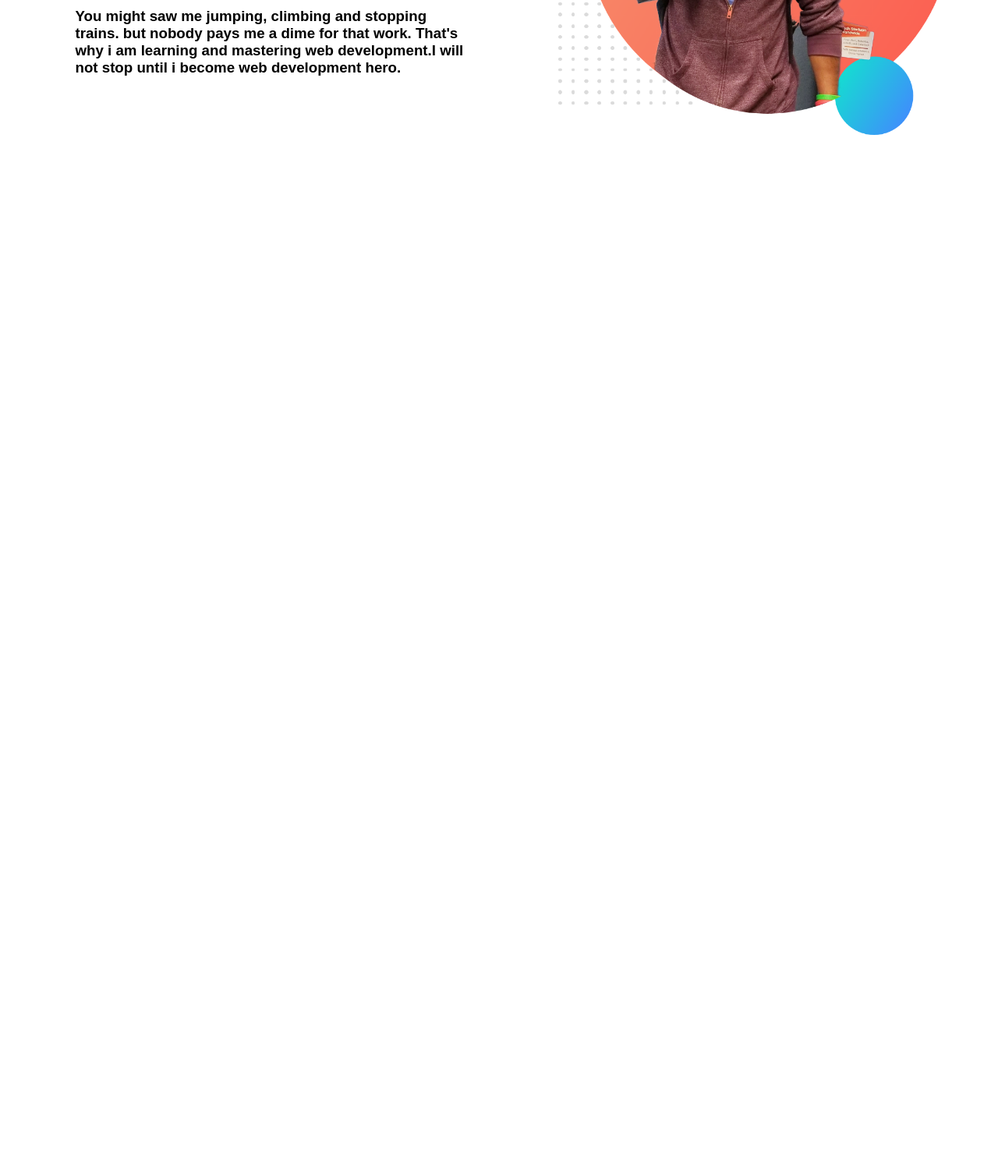
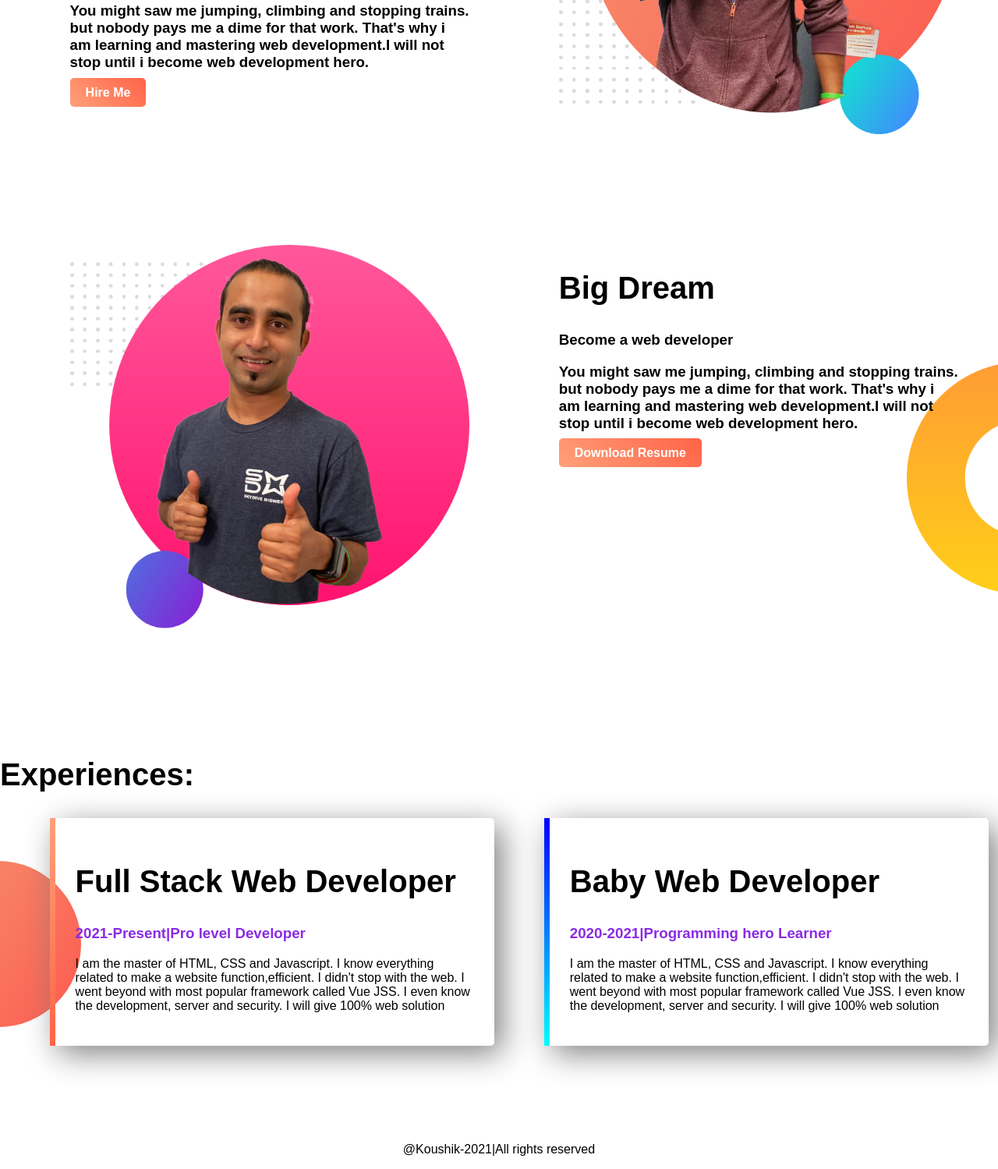
Before and after one commit to koushikkumarbiswas/my-portfolio, a plain HTML site: page index.html in a window 1280 px wide. Shown: the part 362-1861 px from the top of the page at 78% size. Before the commit the page ends 800 px from the top, so only its background shows below. Drawn offline with Linux system fonts and the light colour scheme; a web font is replaced by a local one.

Commit message:
finished my first website

```diff
--- a/index.html
+++ b/index.html
@@ -8,14 +8,40 @@
     <link rel="stylesheet" href="style.css">
 </head>
 <body>
-    <section>
+    <section class="top">
         <div class="a">
             <h1>Welcome To</h1>
             <h1><span class="highlight">Koushik Biswas</span> Website</h1>
             <h3>World Class professional web developer</h3>
             <h3>You might saw me jumping, climbing and stopping trains. but nobody pays me a dime for that work. That's why i am learning and mastering web development.I will not stop until i become web development hero.</h3>
+            <a href="#" target="_blank">Hire Me</a>
         </div>
         <div class="a"><img src="images/jhankar.png" alt=""></div>
     </section>
+    <section class="bottom">
+        <div class="a"><img src="images/jhankar2.png" alt=""></div>
+        <div class="a">
+            <h2>Big Dream</h2>
+            <h3>Become a web developer</h3>
+            <h3>You might saw me jumping, climbing and stopping trains. but nobody pays me a dime for that work. That's why i am learning and mastering web development.I will not stop until i become web development hero.</h3>
+            <a href="#" target="_blank">Download Resume</a>
+        </div>
+    </section>
+    <section class="experience">
+        <h2>Experiences:</h2>
+        <div id="x" class="a shadow">
+            <h2>Full Stack Web Developer</h2>
+            <h3  class="highlight">2021-Present|Pro level Developer</h3>
+            <p>I am the master of HTML, CSS and Javascript. I know everything related to make a website function,efficient. I didn't stop with the web. I went beyond with most popular framework called Vue JSS. I even know the development, server and security. I will give 100% web solution</p>
+        </div>
+        <div id="y" class="a shadow">
+            <h2>Baby Web Developer</h2>
+            <h3  class="highlight">2020-2021|Programming hero Learner</h3>
+            <p>I am the master of HTML, CSS and Javascript. I know everything related to make a website function,efficient. I didn't stop with the web. I went beyond with most popular framework called Vue JSS. I even know the development, server and security. I will give 100% web solution</p>
+        </div>
+    </section>
+    <footer>
+        <p>@Koushik-2021|All rights reserved</p>
+    </footer>
 </body>
 </html>
--- a/style.css
+++ b/style.css
@@ -1,8 +1,13 @@
 body{
     font-family: 'Lacquer', sans-serif;
+    margin:0;
 }
+
 h1{
     font-size: 50px;
+}
+h2{
+    font-size: 40px;
 }
 .highlight{
     color: blueviolet;
@@ -16,3 +21,57 @@ h1{
 .a img{
     width:100%;
 }
+.top{
+    height: 500px;
+    background-image: url("./images/top-banner.png");
+    background-repeat: no-repeat;
+    padding-bottom: 150px;
+}
+a{
+    text-decoration: none;
+    color:white;
+    background-image: linear-gradient(45deg, lightSalmon,tomato);
+    padding:10px 20px;
+    border-radius: 5px;
+    font-weight: 700;
+}
+.b{
+    width:40%;
+    float: left;
+    margin-left: 5%;
+    padding: 2%;
+}
+.b img{
+    width:100%;
+}
+.bottom{
+    height:500px;
+    background-image: url(./images/dream-bg.png);
+    background-repeat: no-repeat;
+    background-position: right;
+    padding-bottom: 150px;
+}
+.shadow{
+    box-shadow: 10px 10px 40px gray;
+    border-radius: 5px;
+    height:80%;
+}
+.experience{
+    background-image: url(./images/exp-bg.png);
+    background-repeat: no-repeat;
+    background-position: left;
+    padding-bottom: 400px;
+}
+#x{
+    border-left: 7px solid;
+    border-image: linear-gradient(180deg, lightSalmon, tomato);
+    border-image-slice: 1;
+}
+#y{
+    border-left: 7px solid;
+    border-image: linear-gradient(180deg, blue, cyan);
+    border-image-slice: 1;
+}
+footer p{
+    text-align: center;
+}
```
